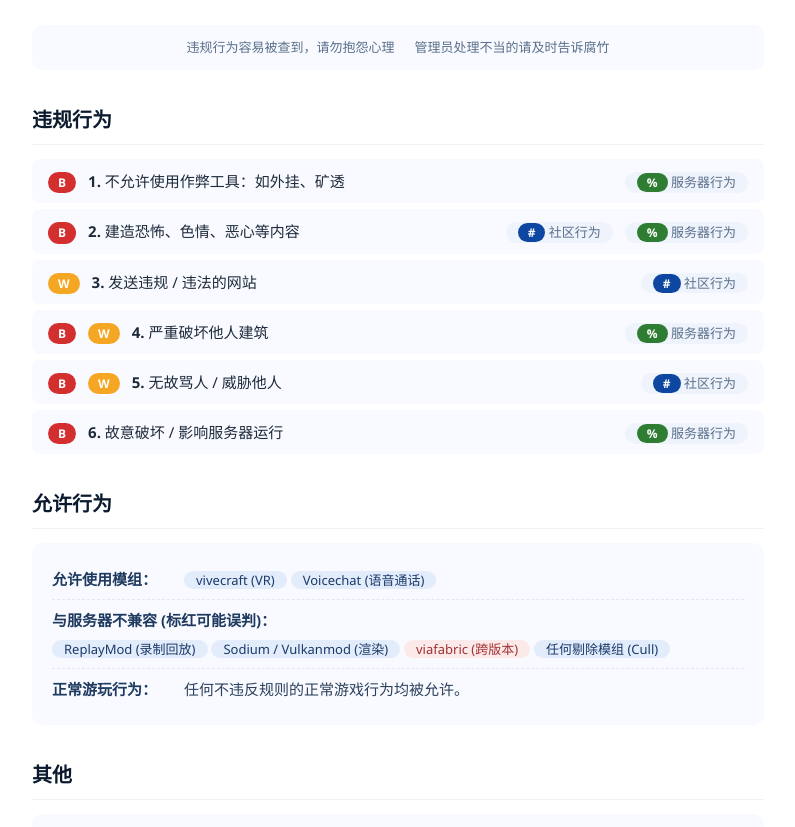
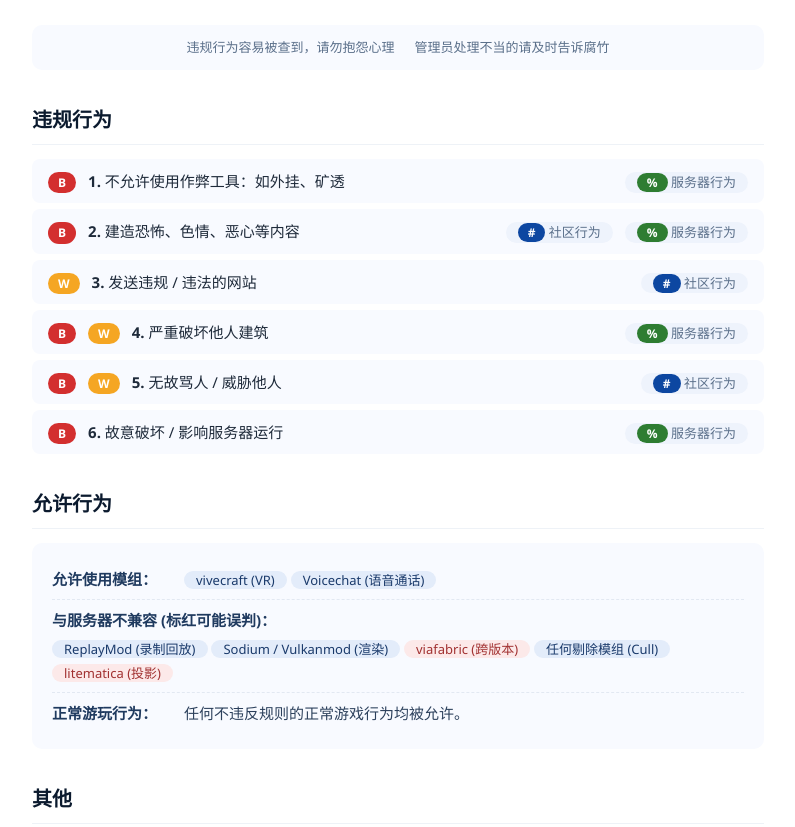
Before and after one commit to gdooe2/Vhome-rule, a plain HTML site: page index.html in a window 1280 px wide. Shown: the part 190-1017 px from the top of the page, without its empty margins (242-1037 px from the left). Drawn offline with Linux system fonts and the light colour scheme.

Commit message:
Add litematica tag to index.html

```diff
--- a/index.html
+++ b/index.html
@@ -432,6 +432,7 @@
                     <span class="tag-mod">Sodium / Vulkanmod (渲染)</span>
                     <span class="tag-mod incompat">viafabric (跨版本)</span>
                     <span class="tag-mod">任何剔除模组 (Cull)</span>
+                    <span class="tag-mod incompat">litematica (投影)</span>
                 </span>
             </div>
 
```
